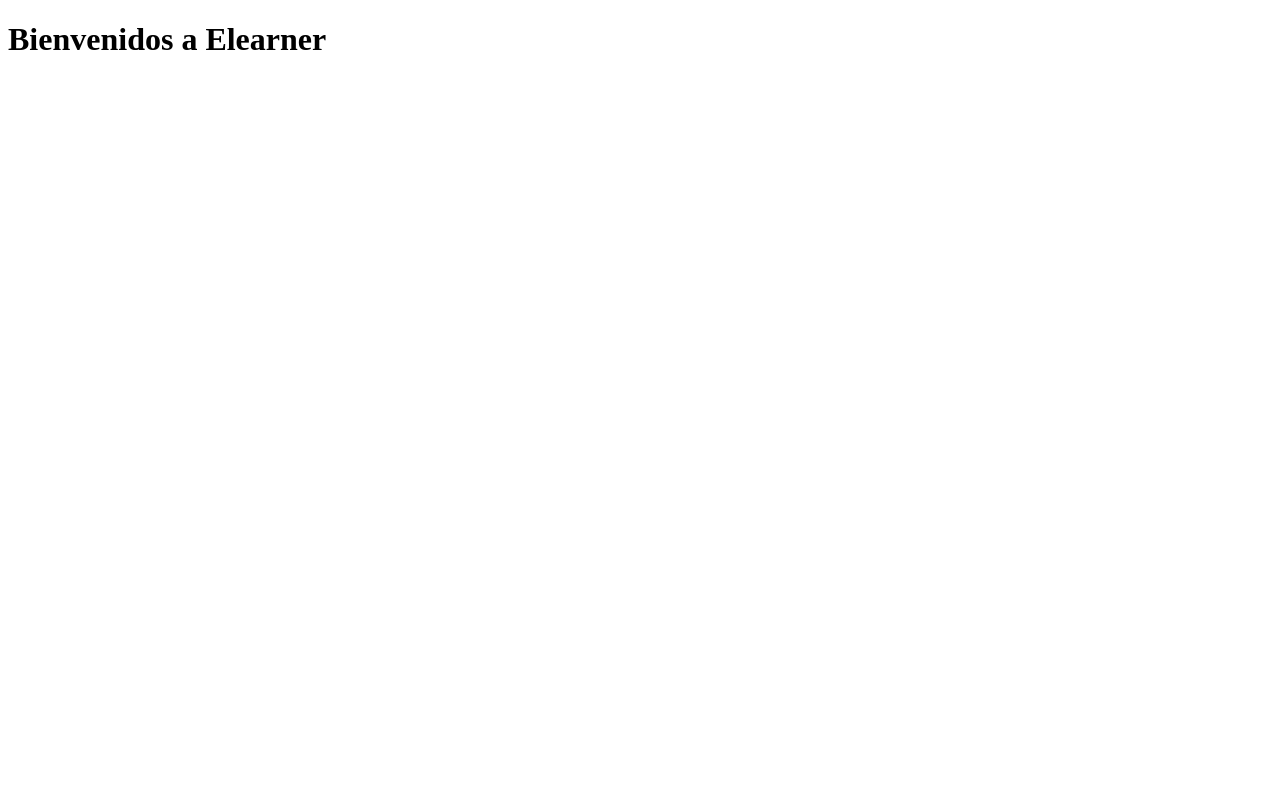
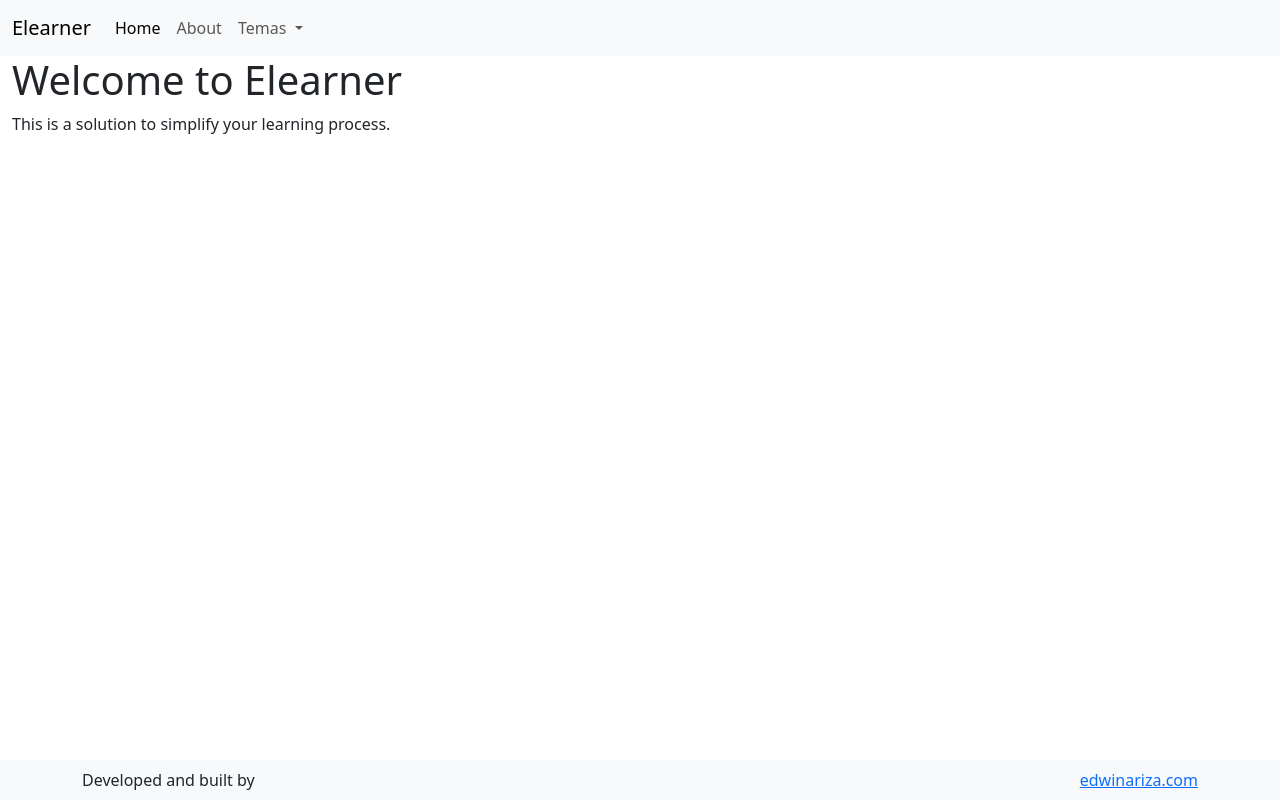
Before and after one commit to eadev/elearner_home, a plain HTML site: page index.html in a window 1280 px wide. Drawn offline with nearby package versions, Linux system fonts and the light colour scheme.

Commit message:
ARCHITECT: Initial content to the site.

```diff
--- a/index.html
+++ b/index.html
@@ -3,8 +3,49 @@
 <head>
     <meta charset="UTF-8">
     <title>Elearner - Home</title>
+    <link href="https://cdn.jsdelivr.net/npm/bootstrap@5.3.0-alpha1/dist/css/bootstrap.min.css" rel="stylesheet" integrity="sha384-GLhlTQ8iRABdZLl6O3oVMWSktQOp6b7In1Zl3/Jr59b6EGGoI1aFkw7cmDA6j6gD" crossorigin="anonymous">
 </head>
 <body>
-  <h1>Bienvenidos a Elearner</h1>
+    <nav class="navbar navbar-expand-lg bg-body-tertiary">
+      <div class="container-fluid">
+        <a class="navbar-brand" href="#">Elearner</a>
+        <button class="navbar-toggler" type="button" data-bs-toggle="collapse" data-bs-target="#navbarSupportedContent" aria-controls="navbarSupportedContent" aria-expanded="false" aria-label="Toggle navigation">
+          <span class="navbar-toggler-icon"></span>
+        </button>
+        <div class="collapse navbar-collapse" id="navbarSupportedContent">
+          <ul class="navbar-nav me-auto mb-2 mb-lg-0">
+            <li class="nav-item">
+              <a class="nav-link active" aria-current="page" href="#">Home</a>
+            </li>
+            <li class="nav-item">
+              <a class="nav-link" href="#">About</a>
+            </li>
+            <li class="nav-item dropdown">
+              <a class="nav-link dropdown-toggle" href="#" role="button" data-bs-toggle="dropdown" aria-expanded="false">
+                Temas
+              </a>
+              <ul class="dropdown-menu">
+                <li><a class="dropdown-item" href="https://www.python.org/">Python Programming</a></li>
+                <li><a class="dropdown-item" href="https://rust-book.cs.brown.edu/">Rust Programming</a></li>
+                <li><a class="dropdown-item" href="https://docs.swift.org/swift-book/documentation/the-swift-programming-language/">Swift Programming</a></li>
+              </ul>
+            </li>
+          </ul>
+        </div>
+      </div>
+    </nav>
+
+    <div class="container-fluid">
+      <h1>Welcome to Elearner</h1>
+      <p>This is a solution to simplify your learning process.</p>
+    </div>
+
+    <nav class="navbar navbar-expand-lg bg-body-tertiary fixed-bottom">
+      <div class="container-md">
+        Developed and built by <a href="https://edwinariza.com">edwinariza.com</a>
+      </div>
+    </nav>
+
+    <script src="https://cdn.jsdelivr.net/npm/bootstrap@5.3.0-alpha1/dist/js/bootstrap.bundle.min.js" integrity="sha384-w76AqPfDkMBDXo30jS1Sgez6pr3x5MlQ1ZAGC+nuZB+EYdgRZgiwxhTBTkF7CXvN" crossorigin="anonymous"></script>
 </body>
 </html>
```
